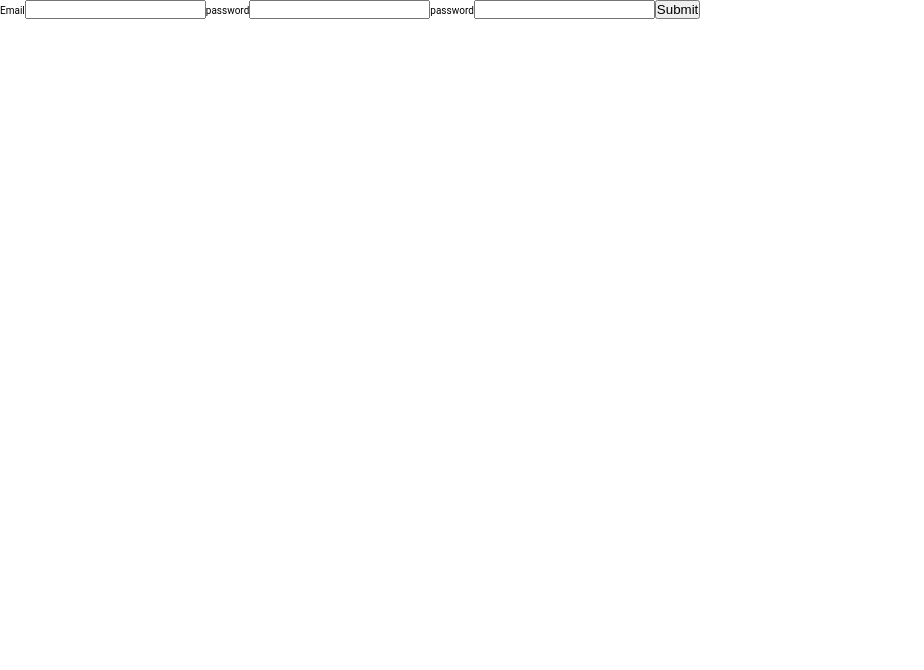
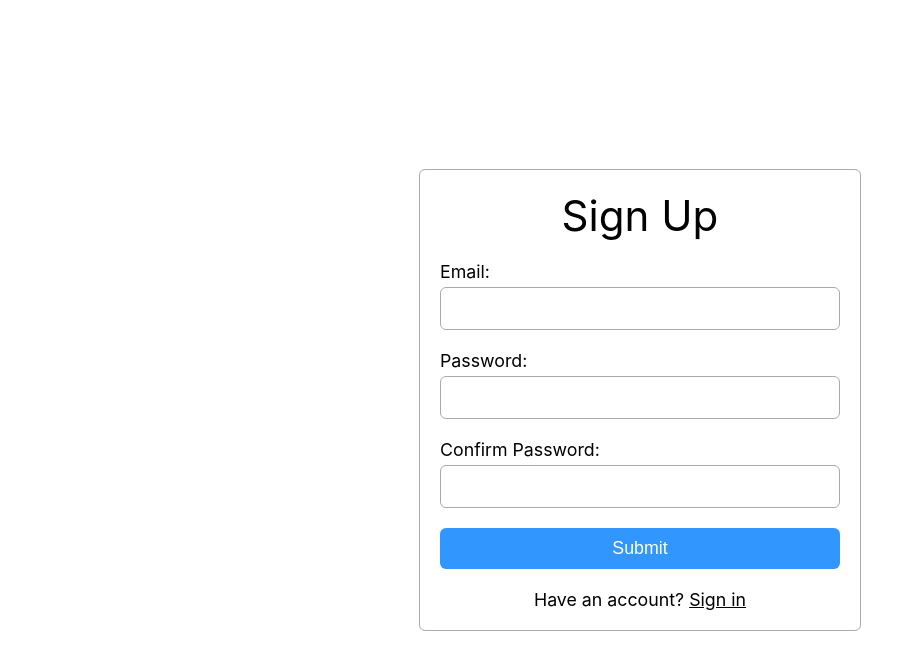
Before and after one commit to ColtonZP/firebase-starter, a React (Create React App) app: page / in a window 1280 px wide. Shown: the top 670 px of the page, without its empty margins (0-924 px from the left). Built offline with nearby package versions, Linux system fonts and the light colour scheme.

Commit message:
signup style

```diff
--- a/src/App.tsx
+++ b/src/App.tsx
@@ -4,7 +4,9 @@ import SignUp from './components/SignUp';
 function App() {
   return (
     <div className="App">
-      <SignUp />
+      <div className="container">
+        <SignUp />
+      </div>
     </div>
   );
 }
--- a/src/components/SignUp.tsx
+++ b/src/components/SignUp.tsx
@@ -6,15 +6,16 @@ export default function SignUp() {
   const passwordConfirmRef = useRef<HTMLInputElement>(null);
 
   return (
-    <div>
-      <form action="">
-        <label htmlFor="email">Email</label>
+    <div className="sign-up card">
+      <h2>Sign Up</h2>
+      <form className="sign-up-form" action="">
+        <label htmlFor="email">Email:</label>
         <input id="email" type="email" ref={emailRef} required />
 
-        <label htmlFor="password">password</label>
+        <label htmlFor="password">Password:</label>
         <input id="password" type="password" ref={passwordRef} required />
 
-        <label htmlFor="password-confirm">password</label>
+        <label htmlFor="password-confirm">Confirm Password:</label>
         <input
           id="password-confirm"
           type="password"
@@ -24,6 +25,9 @@ export default function SignUp() {
 
         <input type="submit" />
       </form>
+      <p>
+        Have an account? <a href="">Sign in</a>
+      </p>
     </div>
   );
 }
--- a/src/index.scss
+++ /dev/null
@@ -1,64 +0,0 @@
-* {
-  padding: 0;
-  margin: 0;
-  font-weight: normal;
-}
-
-html,
-body {
-  font-family: 'Roboto', -apple-system, BlinkMacSystemFont, 'Segoe UI', 'Oxygen',
-    'Ubuntu', 'Cantarell', 'Fira Sans', 'Droid Sans', 'Helvetica Neue',
-    sans-serif;
-  -webkit-font-smoothing: antialiased;
-  -moz-osx-font-smoothing: grayscale;
-}
-
-html {
-  box-sizing: border-box;
-  font-size: 62.5%;
-
-  &:focus-within {
-    scroll-behavior: smooth;
-  }
-}
-
-*,
-*:before,
-*:after {
-  box-sizing: inherit;
-}
-
-ol,
-ul {
-  list-style: none;
-}
-
-img {
-  max-width: 100%;
-  height: auto;
-}
-
-h1 {
-  font-size: 5.61rem;
-}
-
-h2 {
-  font-size: 4.209rem;
-}
-
-h3 {
-  font-size: 3.157rem;
-}
-
-h4 {
-  font-size: 2.369rem;
-}
-
-h5 {
-  font-size: 1.777rem;
-}
-
-small,
-p {
-  font-size: 1.333rem;
-}
--- a/src/index.tsx
+++ b/src/index.tsx
@@ -1,6 +1,6 @@
 import React from 'react';
 import ReactDOM from 'react-dom';
-import './index.scss';
+import './styles/index.scss';
 import App from './App';
 
 ReactDOM.render(
--- /dev/null
+++ b/src/styles/_sign-up.scss
@@ -0,0 +1,34 @@
+.sign-up {
+  width: 100%;
+  max-width: 40rem;
+
+  & h2 {
+    margin-bottom: 2rem;
+    text-align: center;
+  }
+
+  & label {
+    margin-bottom: 0.5rem;
+  }
+
+  & input {
+    border: 1px solid #aaa;
+    border-radius: 6px;
+    padding: 1rem;
+    width: 100%;
+    box-sizing: border-box;
+    outline-color: var(--theme-color);
+    margin-bottom: 2rem;
+
+    &[type='submit'] {
+      background-color: var(--theme-color);
+      color: white;
+      font-weight: 500;
+      border: none;
+    }
+  }
+
+  & p {
+    text-align: center;
+  }
+}
--- /dev/null
+++ b/src/styles/index.scss
@@ -0,0 +1,111 @@
+:root {
+  --theme-color: rgb(50, 150, 255);
+}
+
+////////////////////////////////////////////////// Reset
+
+* {
+  padding: 0;
+  margin: 0;
+  font-weight: normal;
+  box-sizing: border-box;
+}
+
+html,
+body {
+  font-family: -apple-system, BlinkMacSystemFont, 'Segoe UI', 'Oxygen', 'Ubuntu',
+    'Cantarell', 'Fira Sans', 'Droid Sans', 'Helvetica Neue', sans-serif;
+  -webkit-font-smoothing: antialiased;
+  -moz-osx-font-smoothing: grayscale;
+}
+
+html {
+  font-size: 62.5%;
+
+  &:focus-within {
+    scroll-behavior: smooth;
+  }
+}
+
+body * {
+  display: block;
+}
+
+*,
+*:before,
+*:after {
+  box-sizing: inherit;
+}
+
+ol,
+ul {
+  list-style: none;
+}
+
+img {
+  max-width: 100%;
+  height: auto;
+}
+
+h1 {
+  font-size: 5.61rem;
+}
+
+h2 {
+  font-size: 4.209rem;
+}
+
+h3 {
+  font-size: 3.157rem;
+}
+
+h4 {
+  font-size: 2.369rem;
+}
+
+h5,
+label,
+p,
+input,
+a {
+  font-size: 1.777rem;
+}
+
+small {
+  font-size: 1.333rem;
+}
+
+a {
+  display: inline-block;
+
+  &:visited {
+    color: inherit;
+  }
+
+  &:hover {
+    color: var(--theme-color);
+  }
+}
+
+button,
+input[type='submit'],
+input[type='button'] {
+  cursor: pointer;
+}
+
+////////////////////////////////////////////////// Reset
+
+.container {
+  min-height: 100vh;
+  display: flex;
+  align-items: center;
+  justify-content: center;
+}
+
+.card {
+  border: 1px solid #aaa;
+  border-radius: 6px;
+  padding: 2rem;
+}
+
+@import './sign-up';
```
